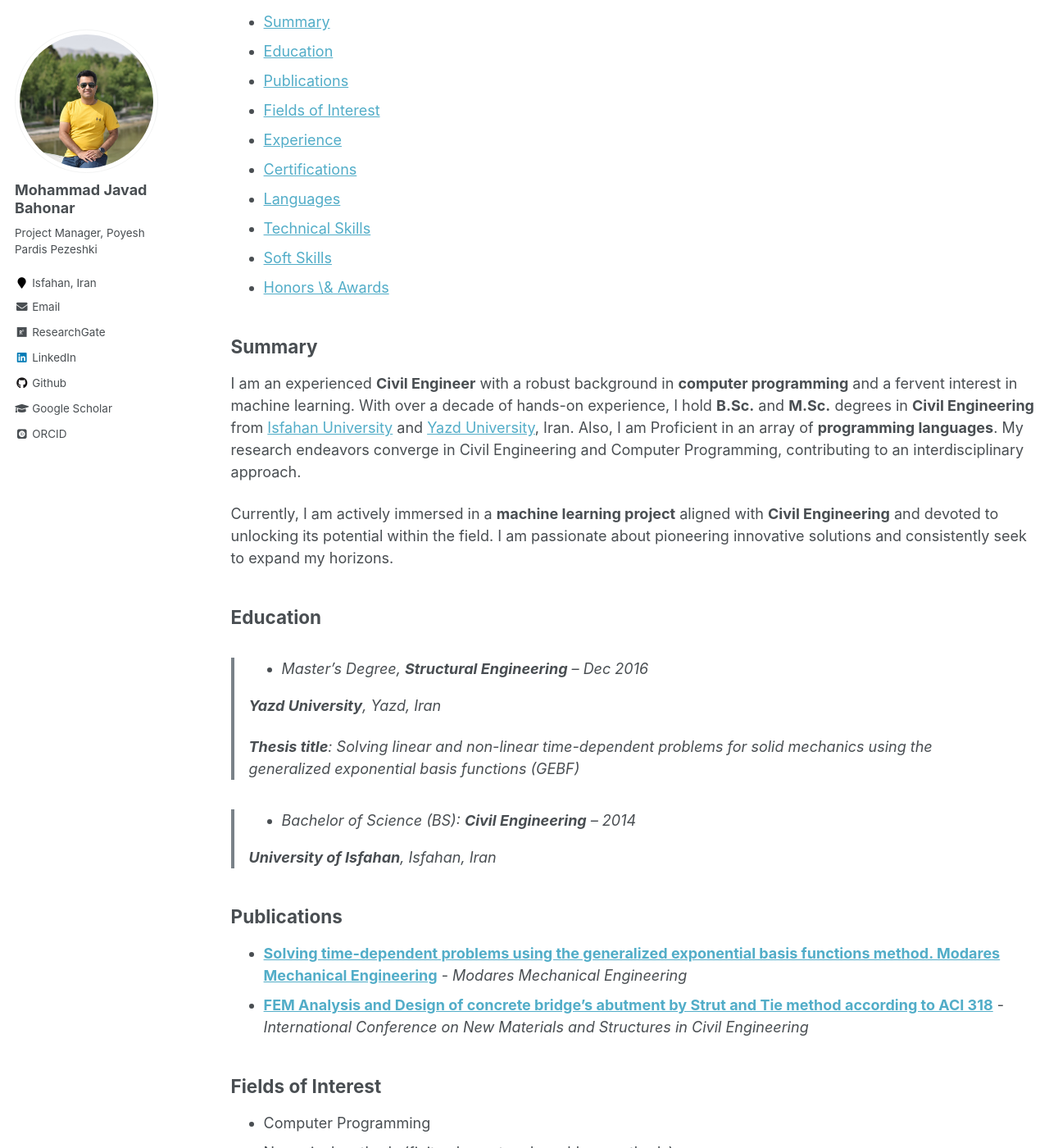
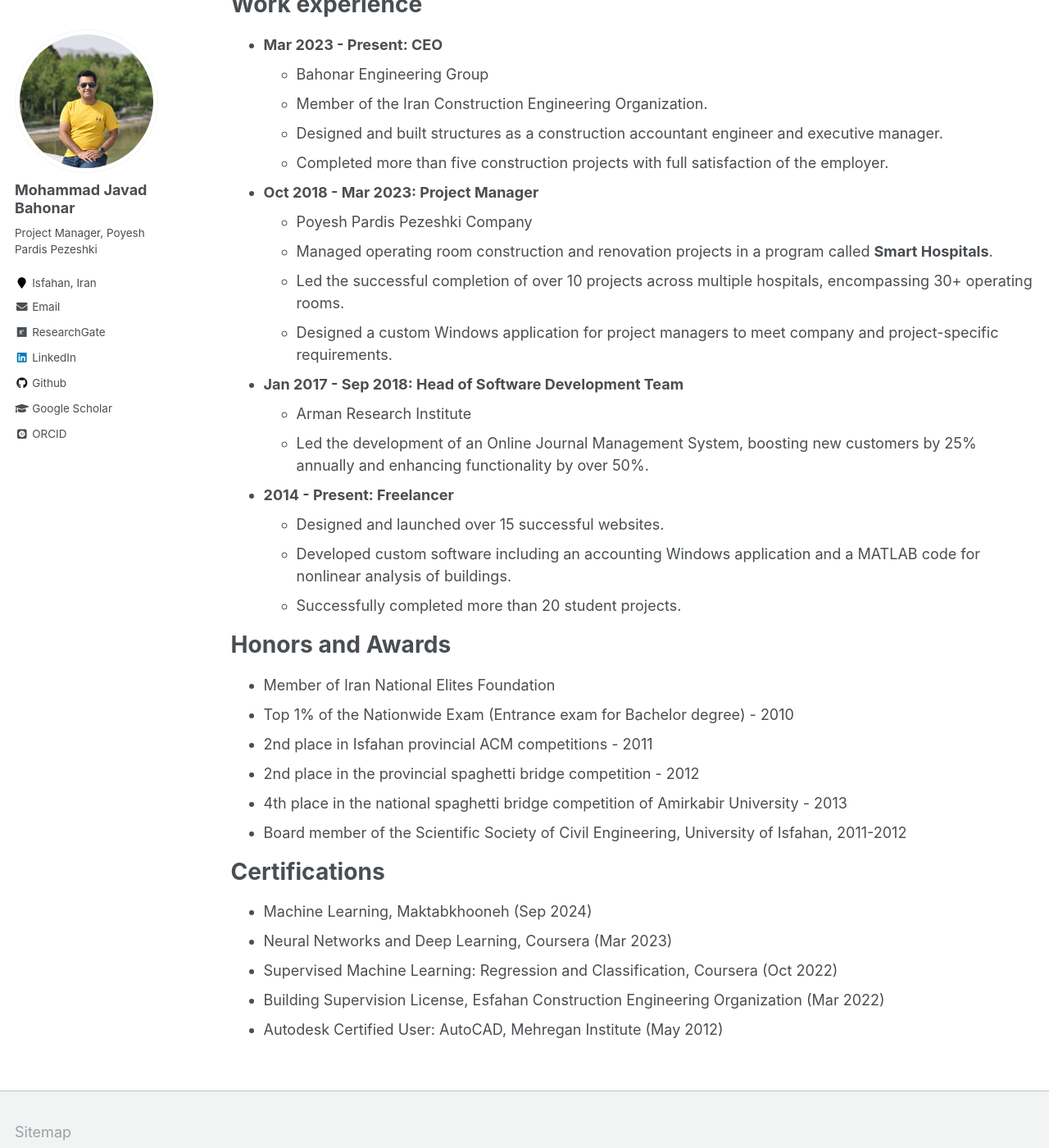
Before and after one commit to mjbahonar/mjbahonar.github.io, a Jekyll site: the page built from _pages/cv.md, in a window 1280 px wide and 1400 px high, scrolled down 304 px. Shown: the whole window at 82% size. Built offline with Jekyll 4.4.1, drawn with Linux system fonts in a browser that asks for light colours; some web fonts are replaced; some of the changed text lies outside the part shown.

```diff
--- a/_pages/cv.md
+++ b/_pages/cv.md
@@ -9,125 +9,47 @@ redirect_from:
 
 {% include base_path %}
 
-Welcome! To download a PDF version of my resume [click here](https://mjbahonar.github.io/files/CV.pdf).
+Education
+======
+*   **M.S. in Civil/Structural Engineering**, Yazd University, 2017
+*   **B.S. in Civil Engineering**, Isfahan University, 2014
 
-## Index
+Work experience
+======
+*   **Mar 2023 - Present: CEO**
+    *   Bahonar Engineering Group
+    *   Member of the Iran Construction Engineering Organization.
+    *   Designed and built structures as a construction accountant engineer and executive manager.
+    *   Completed more than five construction projects with full satisfaction of the employer.
 
-- [Index](#index)
-- [Summary](#summary)
-- [Education](#education)
-- [Publications](#publications)
-- [Fields of Interest](#fields-of-interest)
-- [Experience](#experience)
-- [Certifications](#certifications)
-- [Languages](#languages)
-- [Technical Skills](#technical-skills)
-- [Soft Skills](#soft-skills)
-- [Honors \& Awards](#honors--awards)
+*   **Oct 2018 - Mar 2023: Project Manager**
+    *   Poyesh Pardis Pezeshki Company
+    *   Managed operating room construction and renovation projects in a program called **Smart Hospitals**.
+    *   Led the successful completion of over 10 projects across multiple hospitals, encompassing 30+ operating rooms.
+    *   Designed a custom Windows application for project managers to meet company and project-specific requirements.
 
+*   **Jan 2017 - Sep 2018: Head of Software Development Team**
+    *   Arman Research Institute
+    *   Led the development of an Online Journal Management System, boosting new customers by 25% annually and enhancing functionality by over 50%.
 
+*   **2014 - Present: Freelancer**
+    *   Designed and launched over 15 successful websites.
+    *   Developed custom software including an accounting Windows application and a MATLAB code for nonlinear analysis of buildings.
+    *   Successfully completed more than 20 student projects.
 
-## Summary
+Honors and Awards
+======
+*   Member of Iran National Elites Foundation
+*   Top 1% of the Nationwide Exam (Entrance exam for Bachelor degree) - 2010
+*   2nd place in Isfahan provincial ACM competitions - 2011
+*   2nd place in the provincial spaghetti bridge competition - 2012
+*   4th place in the national spaghetti bridge competition of Amirkabir University - 2013
+*   Board member of the Scientific Society of Civil Engineering, University of Isfahan, 2011-2012
 
-I am an experienced **Civil Engineer** with a robust background in **computer programming** and a fervent interest in machine learning. With over a decade of hands-on experience, I hold **B.Sc.** and **M.Sc.** degrees in **Civil Engineering** from [Isfahan University](https://ui.ac.ir/) and [Yazd University](https://yazd.ac.ir/), Iran. Also, I am Proficient in an array of **programming languages**. My research endeavors converge in Civil Engineering and Computer Programming, contributing to an interdisciplinary approach.
-
-Currently, I am actively immersed in a **machine learning project** aligned with **Civil Engineering** and devoted to unlocking its potential within the field. I am passionate about pioneering innovative solutions and consistently seek to expand my horizons.
-
-## Education
-
-> *   Master’s Degree, **Structural Engineering** – Dec 2016
->
-> **Yazd University**, Yazd, Iran
->
-> **Thesis title**: Solving linear and non-linear time-dependent problems for solid mechanics using the generalized exponential basis functions (GEBF)
-
-> *   Bachelor of Science (BS): **Civil Engineering** – 2014
->
-> **University of Isfahan**, Isfahan, Iran
-
-## Publications
-
-*   [**Solving time-dependent problems using the generalized exponential basis functions method. Modares Mechanical Engineering**](https://mme.modares.ac.ir/article-15-7472-fa.html) - _Modares Mechanical Engineering_
-*   [**FEM Analysis and Design of concrete bridge’s abutment by Strut and Tie method according to ACI 318**](https://civilica.com/doc/688700/) - _International Conference on New Materials and Structures in Civil Engineering_
-
-## Fields of Interest
-
-*   Computer Programming
-*   Numerical methods (finite element and meshless methods)
-*   Scientific programming of numerical methods
-*   Machine Learning and deep learning
-*   Structural Analysis
-
-## Experience
-
-> *   **Project Manage**r _Aug 2018 - present_
->     **Poyesh Pardis Pezeshki Company, Iran**
->
-> I managed operating room construction and renovation projects at Poyesh Pardis Medical Company, a key player in the medical industry. I led the successful completion of over 10 projects across multiple hospitals, encompassing 30+ operating rooms. I demonstrated strong management skills and contributed significantly to achieving company objectives during a tenure of 5 years.
-
-> *   **Manager of the online software development team** _Feb 2017 - Apr 2018 - 2019_
->     _**Arman Research Institute, Iran**_
->
-> _I led the establishment and development of an innovative Online Journal Management System as a Computer Engineering Team Leader. I created a comprehensive platform enabling global journals to seamlessly manage the end-to-end article submission process, covering all dependencies from initiation to completion._
-
-> *   **Web Designer (Freelancer)** 2013 – Present
->
-> Freelanced in web design and development, creating visually appealing and functional web pages for diverse clients. Proficiently translated client visions into dynamic online platforms, ensuring seamless navigation and user experience.
-
-## Certifications
-
-*   [**Neural Networks and Deep Learning**](https://www.coursera.org/account/accomplishments/certificate/ZEPFDQ5W6MA8)
-    Coursera _Mar 2023_
-*   [**Supervised Machine Learning: Regression and Classification**](https://www.coursera.org/account/accomplishments/certificate/2TXTQ7NUMC9D)
-    Coursera _Oct 2022_
-*   **Object Oriented Application Development**
-    NIIT _Sep 2007_
-*   **Designing & Implementing SQL Server**
-    NIIT _Aug 2007_
-*   **C#.Net**
-    NIIT _Aug 2007_
-*   **Autodesk Certified User: AutoCAD**
-    Mehregan Institute _2012_
-*   **Building Supervision License**
-    Esfahan Construction Engineering Organization _Mar 2022_
-
-## Languages
-
-*   **Persian** - Native or bilingual proficiency
-*   **English** - Full professional proficiency
-*   **Arabic** - Elementary proficiency
-
-## Technical Skills
-
-*   Programming Languages: Python, MATLAB, PHP, C++
-*   Project Management
-*   Operating systems: Windows, Linux (Ubuntu)
-*   Machine learning: scikit-learn
-*   Deep Learning: deal.II
-*   SQL
-*   Software: AutoCAD, ETABS, SAFE, ABAQUS, MS Office, MS project, WaterCAD, SwerCAD
-*   Web Design, WordPress
-*   LATEX
-
-## Soft Skills
-
-*   Creative Problem Solver
-*   Strong Communicator
-*   Analytical Thinker
-*   Collaborative
-*   Effective Team Player
-*   Self-Motivated
-*   Continuous Learner
-*   Adaptable
-*   Interpersonal Skills
-*   Dependable
-
-## Honors & Awards
-
-*   2nd place in Isfahan provincial ACM competitions in 2011
-*   2nd place in the provincial spaghetti bridge competition in 2012
-*   4th place in the national spaghetti bridge competition of Amirkabir University in 2013
-*   Teacher Assistant in Computer Applications in Civil Engineering
-*   Member of Iran's National Elites Foundation
-*   Board member of the Scientific Society of Civil Engineering, University of Isfahan, 2011-2012
-*   Teaching and holding workshops for AutoCAD, Excel, ETABS, etc. at Isfahan University, Yazd University, Kelid Omran Institute, NCI,I was teaching and other Institutes in Isfahan.
+Certifications
+======
+*   Machine Learning, Maktabkhooneh (Sep 2024)
+*   Neural Networks and Deep Learning, Coursera (Mar 2023)
+*   Supervised Machine Learning: Regression and Classification, Coursera (Oct 2022)
+*   Building Supervision License, Esfahan Construction Engineering Organization (Mar 2022)
+*   Autodesk Certified User: AutoCAD, Mehregan Institute (May 2012)
```
Also changed, not shown: _pages/about.md (+26 -17 lines), _portfolio/portfolio-1-persian-carpet.md (added, +6 -0 lines), _portfolio/portfolio-1.md (deleted, +0 -7 lines), _portfolio/portfolio-2-ankicard-generator.md (added, +6 -0 lines), _portfolio/portfolio-2.html (deleted, +0 -7 lines), _portfolio/portfolio-3-titanic-ml.md (added, +6 -0 lines), _publications/2009-10-01-paper-title-number-1.md (deleted, +0 -15 lines), _publications/2010-10-01-paper-title-number-2.md (deleted, +0 -15 lines), _publications/2015-10-01-paper-title-number-3.md (deleted, +0 -15 lines), _publications/2018-01-01-gebf-method.md (added, +8 -0 lines), _publications/2018-06-01-fem-analysis.md (added, +8 -0 lines), _teaching/2014-spring-teaching-1.md (deleted, +0 -20 lines), _teaching/2014-teaching-instructor.md (added, +26 -0 lines), _teaching/2015-spring-teaching-2.md (deleted, +0 -20 lines).
